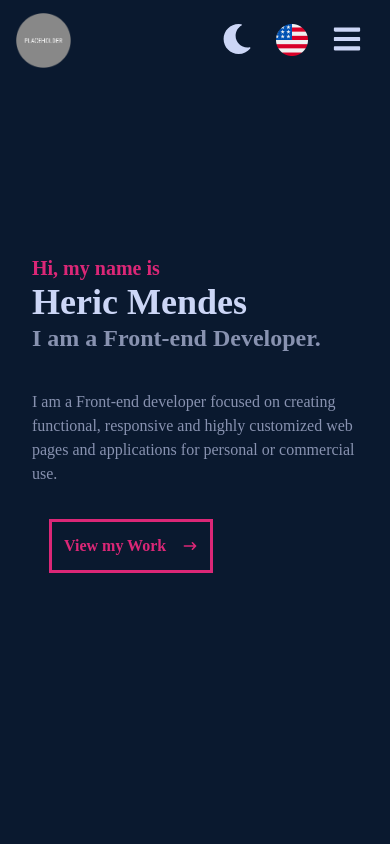
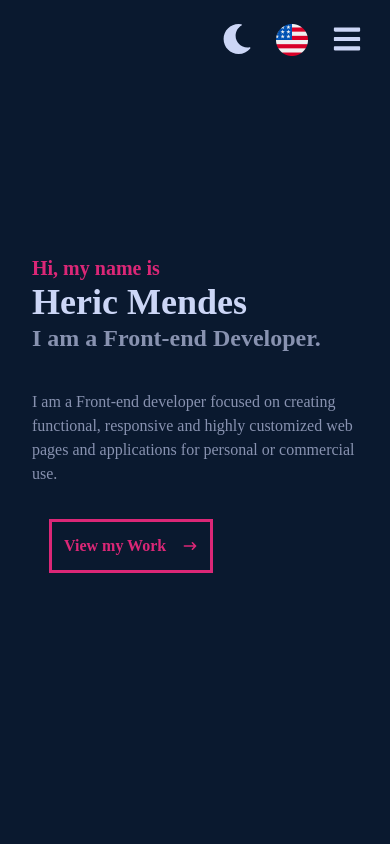
Before and after one commit to HericMendez/react-portfolio-main-page, a React (Create React App) app: page / in a window 390 px wide. Shown: the top 844 px of the page. Built offline with nearby package versions, Linux system fonts and the light colour scheme.

Commit message:
small responsivity fix

```diff
--- a/src/components/Navbar.jsx
+++ b/src/components/Navbar.jsx
@@ -32,7 +32,7 @@ const Navbar = (props) => {
   return (
     <div className="fixed w-full h-[80px] flex justify-between items-center px-4 bg-navbar_light text-title_light dark:bg-bg_dark dark:text-title_dark">
       <div>
-        <img src={Logo} alt="Main Logo" style={{ width: "55px" }} />
+        <img className="hidden" src={Logo} alt="Main Logo" style={{ width: "55px" }} />
       </div>
       {/*Menu Desktop*/}
       <div className="hidden md:flex">
@@ -141,7 +141,7 @@ const Navbar = (props) => {
         className={
           !nav
             ? "hidden"
-            : "absolute top-0 left-0 w-[250px] h-screen dark:bg-bg_dark flex flex-col justify-center items-center "
+            : "absolute top-0 left-0 w-[250px] h-screen bg-bg_light dark:bg-bg_dark flex flex-col justify-center items-center "
         }
       >
         <li className="py-6 text-4xl hover:text-detail_light dark:hover:text-detail_dark">
```
